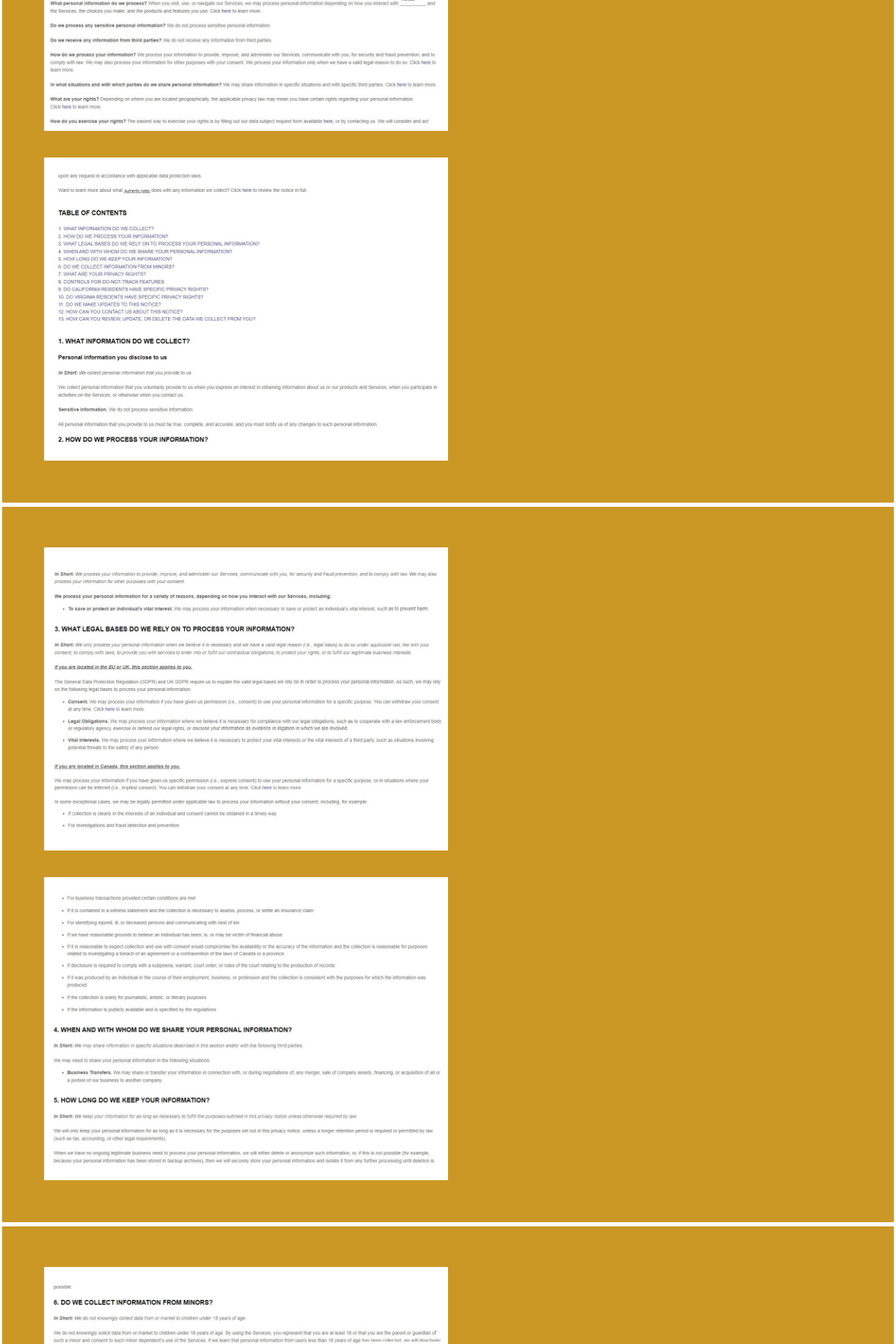
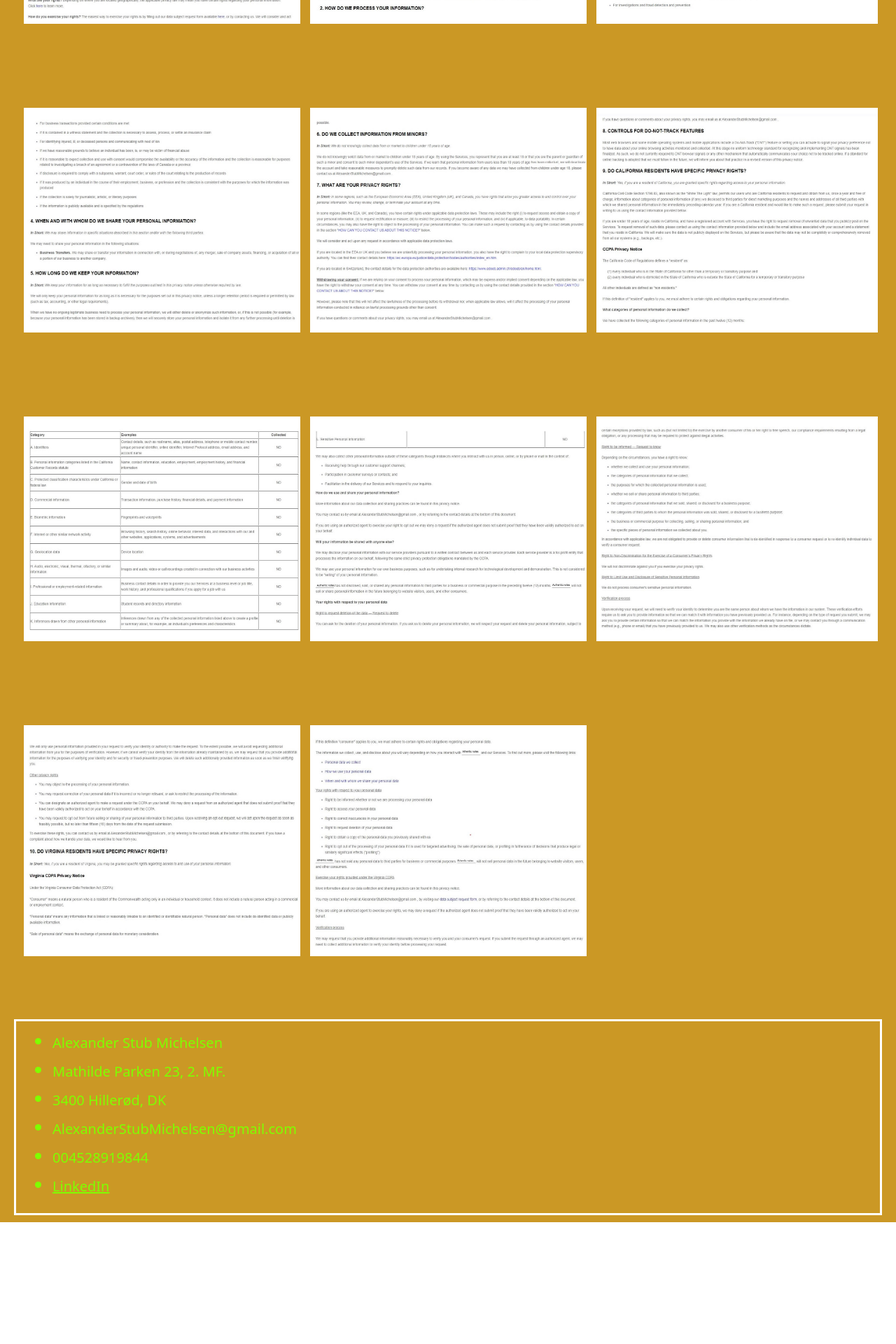
Before and after one commit to pantertanter/my-app, a React (Create React App) app: page /PrivacyPolicy in a window 1280 px wide. Shown: the part 600-2520 px from the top of the page at 70% size. After the commit the page ends 2346 px from the top, so only its background shows below. Built offline with nearby package versions, Linux system fonts and the light colour scheme.

Commit message:
Footer on All pages.
Weee

```diff
--- a/src/App.css
+++ b/src/App.css
@@ -33,7 +33,7 @@
 }
 
 .container {
-  border: #000;
+  border: #ffffff;
   border-width: 1cm;
 }
 
@@ -45,17 +45,23 @@
   padding-bottom: 10px;
   padding-left: 20px;
   border-style: solid;
+  border: #ffffff;
 }
 
 .Picture-column {
   flex: 33%;
   max-width: 33%;
   padding: 0 4px;
+  border-style: solid;
+  border: #ffffff;
 }
 
 .Picture-column img {
   vertical-align: middle;
   width: 100%;
+  border-style: solid;
+  border: #ffffff;
+  padding-bottom: 100px;
 }
 
 .Picture-column video {
@@ -65,6 +71,19 @@
   padding: 10px;
 /*   border-style: solid;
  */}
+
+/* .Picture-column li {
+  width: 33%;
+} */
+
+h5 {
+
+}
+
+.LinkedIn {
+  color:chartreuse;
+  text-decoration: underline;
+}
 
 .Iframe-row  {
   display: flex;
--- a/src/App.js
+++ b/src/App.js
@@ -8,6 +8,7 @@ import Navbar from './components/Navbar';
 import { Picture2 } from './components/Picture';
 import EmbeddedGame from './components/EmbeddedGame';
 import EmbeddedVideo from './components/EmbeddedVideo';
+import Footer from './components/Footer';
 
 function App() {
   return (
@@ -17,11 +18,13 @@ function App() {
         <Navbar />
         <CatFacts />
         <ImageRnd />
+        <EmbeddedVideo />
+
         <Picture />
-        <EmbeddedVideo />
         <ImageRnd />
         <Picture2 />
         <ImageRnd />
+        <Footer />
       </header>
     </div>
   );
--- a/src/Pages/ContactPage.js
+++ b/src/Pages/ContactPage.js
@@ -3,6 +3,7 @@ import '../CssFolder/ContactPage.css';
 import Navbar from '../components/Navbar';
 import ContactImg from '../assets/images/Contact/contact-us-graphic.jpg'
 import PacPic from '../assets/images/Contact/pacman_PNG66.png'
+import Footer from '../components/Footer';
 
 let source = "https://www.linkedin.com/in/alexander-stub-michelsen-2a6a301a4/"
 
@@ -39,6 +40,7 @@ export default function ContactPage() {
           <img src={ContactImg} alt="ContactImg" loading=" lazy" />
           <img src={PacPic} alt="ContactImg" loading=" lazy" />
         </div>
+        <Footer />
         </div>
   )
 }
--- a/src/Pages/PrivacyPolicyPage.js
+++ b/src/Pages/PrivacyPolicyPage.js
@@ -1,6 +1,9 @@
 import React from 'react'
-import '../CssFolder/PrivacyPolicy.css';
 import Navbar from '../components/Navbar';
+import '../App.css';
+import GreyBackground from '../assets/images/Products/Grey_Background.png'
+
+
 
 
 import PrivacyPolicy1 from '../assets/images/PrivacyPolicy/1.jpg'
@@ -15,50 +18,110 @@ import PrivacyPolicy9 from '../assets/images/PrivacyPolicy/9.jpg'
 import PrivacyPolicy10 from '../assets/images/PrivacyPolicy/10.jpg'
 import PrivacyPolicy11 from '../assets/images/PrivacyPolicy/11.jpg'
 import PrivacyPolicy12 from '../assets/images/PrivacyPolicy/12.jpg'
+import Footer from '../components/Footer';
 
 export default function PrivacyPolicy() {
 
+
+
     return (
+        <>
         <div>
       <header >
         <Navbar />
         </header>
-        <div className="Privacy-policy-column">
+        </div>
+            <div className="Picture-row">
+                <div className="Picture-column">
+                    <img src={PrivacyPolicy1} alt="Page one of the privacy policy" loading="lazy" />
+                </div>
+                <div className="Picture-column">
+                    <img src={PrivacyPolicy2} alt="Page two of the privacy policy" loading="lazy" />
+                </div>
+                <div className="Picture-column">
+                    <img className='Picture-img' src={PrivacyPolicy3} alt="Page three of the privacy policy" loading="lazy" />
+                </div>
+            </div>
+
+            <div className="Picture-row">
+                <div className="Picture-column">
+                    <img src={PrivacyPolicy4} alt="Page four of the privacy policy" loading="lazy" />
+                </div>
+                <div className="Picture-column">
+                    <img src={PrivacyPolicy5} alt="Page five of the privacy policy" loading="lazy" />
+                </div>
+                <div className="Picture-column">
+                    <img src={PrivacyPolicy6} alt="Page six of the privacy policy" loading="lazy" />
+                </div>
+            </div>
+
+            <div className="Picture-row">
+                <div className="Picture-column">
+                    <img src={PrivacyPolicy7} alt="Page seven of the privacy policy" loading="lazy" />
+                </div>
+                <div className="Picture-column">
+                    <img src={PrivacyPolicy8} alt="Page eight of the privacy policy" loading="lazy" />
+                </div>
+                <div className="Picture-column">
+                    <img src={PrivacyPolicy9} alt="Page nine of the privacy policy" loading="lazy" />
+                </div>
+            </div>
+
+            <div className="Picture-row">
+                <div className="Picture-column">
+                    <img src={PrivacyPolicy10} alt="Page ten of the privacy policy" loading="lazy" />
+                </div>
+                <div className="Picture-column">
+                    <img src={PrivacyPolicy11} alt="Page elleven of the privacy policy" loading="lazy" />
+                </div>
+                <div className="Picture-column">
+                <img src={GreyBackground} alt="Coloured background" />
+                </div>
+                <Footer />
+            </div>
+            </>
+      );
+    }
+
+    /* return (
+        <div>
+      <header >
+        <Navbar />
+        </header>
+        <div className="Privacy-policy-row">
+                <img src={PrivacyPolicy1} alt="Page one of the privacy policy" />
+                <img src={PrivacyPolicy2} alt="Page two of the privacy policy" />
+            </div>
+            <div className="Privacy-policy-column">
             <div className="Privacy-policy-row">
-                <img src={PrivacyPolicy1} alt="PrivacyPolicy1" />
-                <img src={PrivacyPolicy2} alt="PrivacyPolicy2" />
+                <img src={PrivacyPolicy3} alt="Page three of the privacy policy" />
+                <img src={PrivacyPolicy4} alt="Page one of the privacy policy" />
             </div>
             </div>
             <div className="Privacy-policy-column">
             <div className="Privacy-policy-row">
-                <img src={PrivacyPolicy3} alt="PrivacyPolicy3" />
-                <img src={PrivacyPolicy4} alt="PrivacyPolicy4" />
+                <img src={PrivacyPolicy5} alt="Page four of the privacy policy" />
+                <img src={PrivacyPolicy6} alt="Page five of the privacy policy" />
             </div>
             </div>
             <div className="Privacy-policy-column">
             <div className="Privacy-policy-row">
-                <img src={PrivacyPolicy5} alt="PrivacyPolicy5" />
-                <img src={PrivacyPolicy6} alt="PrivacyPolicy6" />
+                <img src={PrivacyPolicy7} alt="Page six of the privacy policy" />
+                <img src={PrivacyPolicy8} alt="Page seven of the privacy policy" />
+            </div>
+            </div>
+                <div className="Privacy-policy-column">
+            <div className="Privacy-policy-row">
+                <img src={PrivacyPolicy9} alt="Page eight of the privacy policy" />
+                <img src={PrivacyPolicy10} alt="Page nine of the privacy policy" />
             </div>
             </div>
             <div className="Privacy-policy-column">
             <div className="Privacy-policy-row">
-                <img src={PrivacyPolicy7} alt="PrivacyPolicy7" />
-                <img src={PrivacyPolicy8} alt="PrivacyPolicy8" />
-            </div>
-            </div>
-                <div className="Privacy-policy-column">
-            <div className="Privacy-policy-row">
-                <img src={PrivacyPolicy9} alt="PrivacyPolicy9" />
-                <img src={PrivacyPolicy10} alt="PrivacyPolicy10" />
-            </div>
-            </div>
-            <div className="Privacy-policy-column">
-            <div className="Privacy-policy-row">
-                <img src={PrivacyPolicy11} alt="PrivacyPolicy11" />
-                <img src={PrivacyPolicy12} alt="PrivacyPolicy12" />
+                <img src={PrivacyPolicy11} alt="Page ten of the privacy policy" />
+                <img src={PrivacyPolicy12} alt="Page elleven of the privacy policy" />
             </div>
             </div>
         </div>
     );
-}
+} */
--- /dev/null
+++ b/src/components/Footer.css
@@ -0,0 +1,11 @@
+.ContactInfo {
+background-color: #cb9825;
+text-align: left;
+justify-content: left;
+font-size: 25px;
+/* font-weight: bold; */
+width: 50%;
+height: 100%;
+border-right: 5px solid white;
+color:chartreuse;
+}
--- /dev/null
+++ b/src/components/Footer.js
@@ -0,0 +1,37 @@
+import React from "react"
+import '../App.css';
+import GreyBackground from '../assets/images/Products/Grey_Background.png'
+
+let source = "https://www.linkedin.com/in/alexander-stub-michelsen-2a6a301a4/"
+
+export default function Footer() {
+
+    return (
+
+        <div className='ContactInfo'>
+          <ul className='ContactInfo-Schema'>
+              <li>
+              <h5>Alexander Stub Michelsen</h5>
+              </li>
+              <li>
+              <h5>Mathilde Parken 23, 2. MF.</h5>
+              </li>
+              <li>
+              <h5>3400 Hillerød, DK</h5>
+              </li>
+              <li>
+              <h5>AlexanderStubMichelsen@gmail.com</h5>
+              </li>
+              <li>
+              <h5>004528919844</h5>
+              </li>
+              <li>
+              <a href={source}><h5 className="LinkedIn">LinkedIn</h5></a>
+              </li>
+
+          </ul>
+        </div>
+
+);
+
+}
--- a/src/components/Navbar.js
+++ b/src/components/Navbar.js
@@ -11,7 +11,7 @@ function Navbar() {
             <br></br>
             <li><Link to="/"><p>Home</p></Link></li>
             <li><a href={source}><p>Authentic notes on google play</p></a></li>
-            <li><Link to="/PrivacyPolicy"><p>Privacy Policy for Authentic notes</p></Link></li>
+            <li><Link to="/PrivacyPolicy"><p>Authentic notes privacy Policy</p></Link></li>
             <li><Link to="/contactPage"><p>Contact</p></Link></li>
         </ul>
         <div className='navbar-logo'>
```
